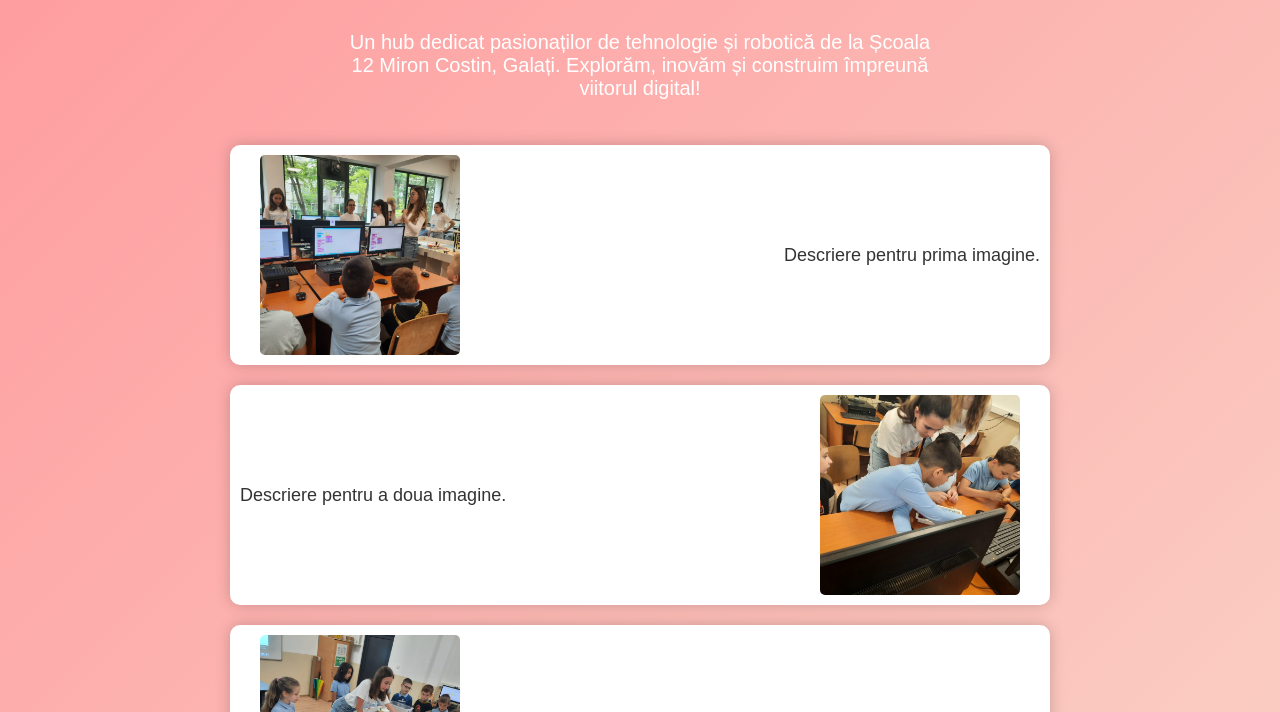
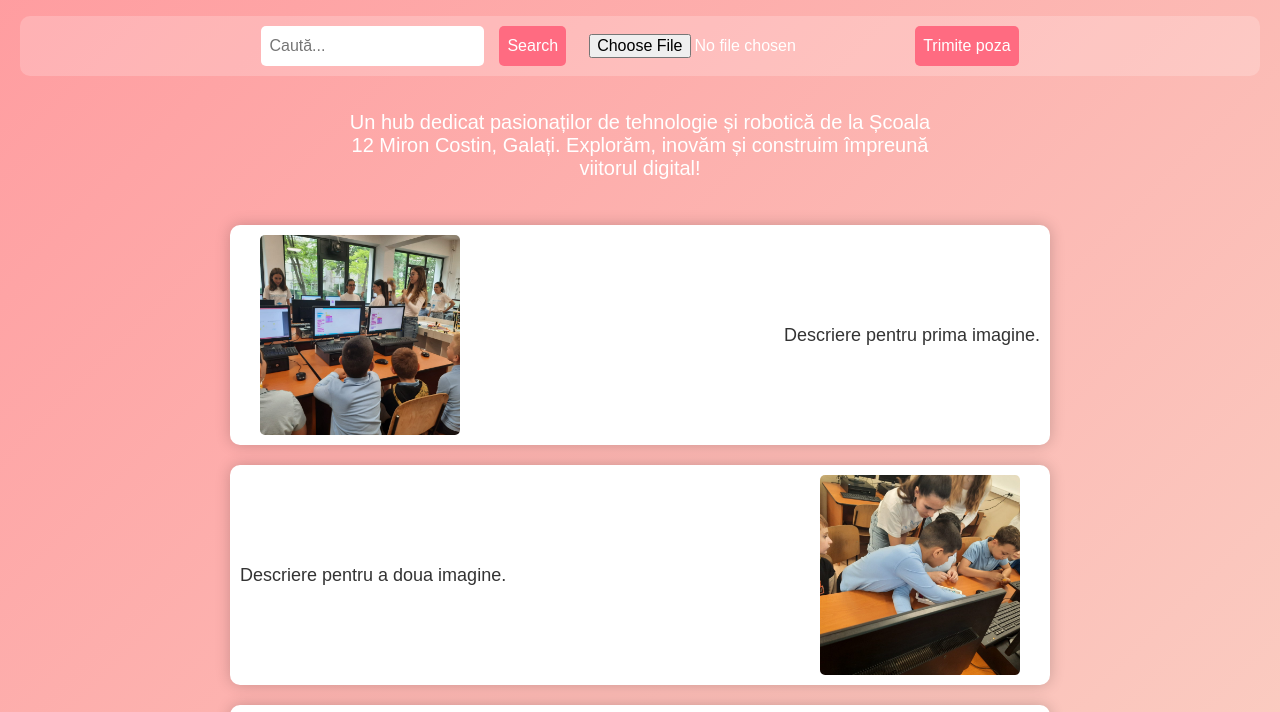
Before and after one commit to Scoala12MironCostin/Informatika-RO, a plain HTML site: page index.html in a window 1280 px wide. Shown: the part 140-852 px from the top of the page. Drawn offline with Linux system fonts and the light colour scheme; a web font is replaced by a local one.

Commit message:
Update index.html

```diff
--- a/index.html
+++ b/index.html
@@ -30,6 +30,26 @@
             font-size: 20px;
             color: #fff;
             padding: 15px;
+        }
+        .navbar {
+            display: flex;
+            justify-content: center;
+            gap: 15px;
+            background: rgba(255, 255, 255, 0.2);
+            padding: 10px;
+            border-radius: 10px;
+            margin-bottom: 20px;
+        }
+        .navbar input, .navbar button {
+            padding: 8px;
+            border: none;
+            border-radius: 5px;
+            font-size: 16px;
+        }
+        .navbar button {
+            background: #ff6b81;
+            color: white;
+            cursor: pointer;
         }
         .gallery {
             display: flex;
@@ -71,6 +91,12 @@
 <body>
     <img src="logo.png" alt="Logo Informatika RO" class="logo">
     <h1>Informatika RO</h1>
+    <div class="navbar">
+        <input type="text" placeholder="Caută...">
+        <button>Search</button>
+        <input type="file" id="upload" accept="image/*">
+        <button onclick="uploadImage()">Trimite poza</button>
+    </div>
     <p class="description">Un hub dedicat pasionaților de tehnologie și robotică de la Școala 12 Miron Costin, Galați. Explorăm, inovăm și construim împreună viitorul digital!</p>
 
     <div class="gallery">
@@ -87,5 +113,16 @@
             <p class="image-description">Descriere pentru a treia imagine.</p>
         </div>
     </div>
+
+    <script>
+        function uploadImage() {
+            const fileInput = document.getElementById('upload');
+            if (fileInput.files.length > 0) {
+                alert('Imaginea a fost trimisă!'); // Aici poți adăuga logica pentru trimiterea efectivă
+            } else {
+                alert('Selectează o imagine înainte de a trimite.');
+            }
+        }
+    </script>
 </body>
 </html>
```
